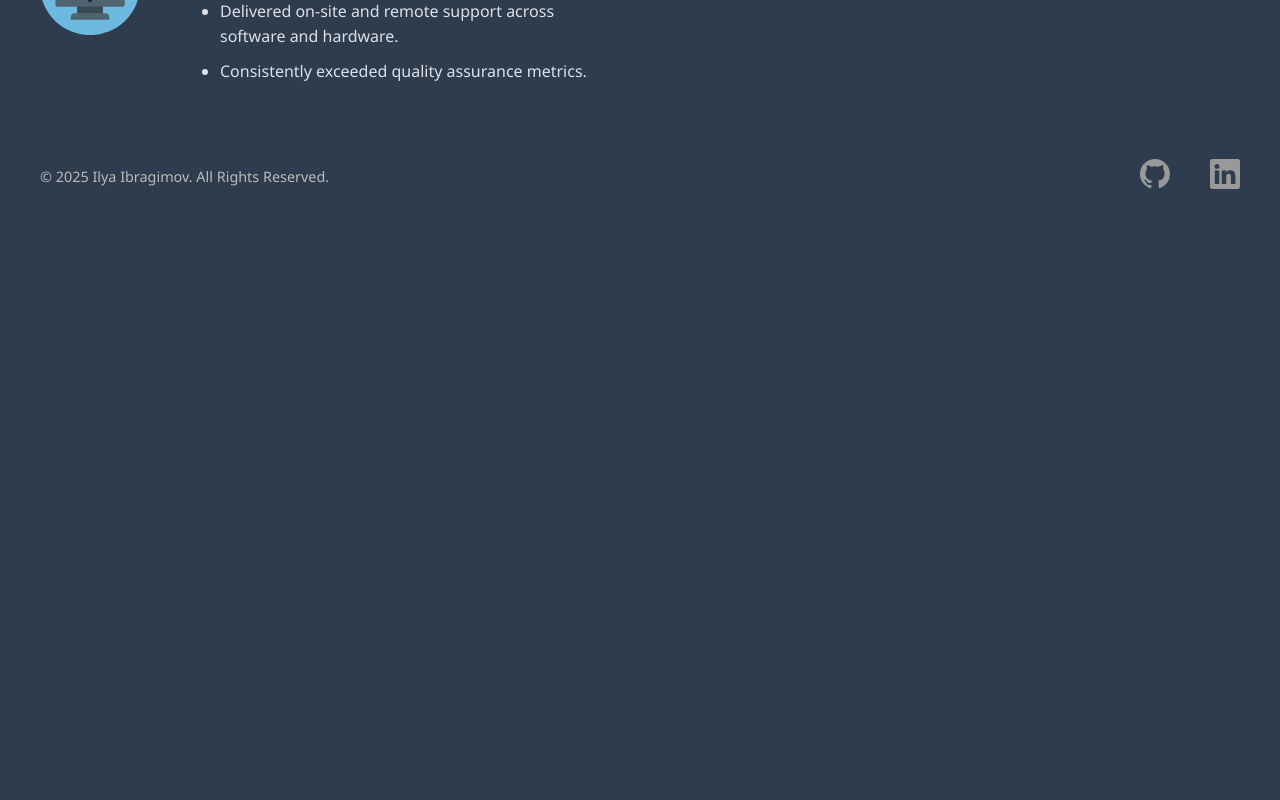
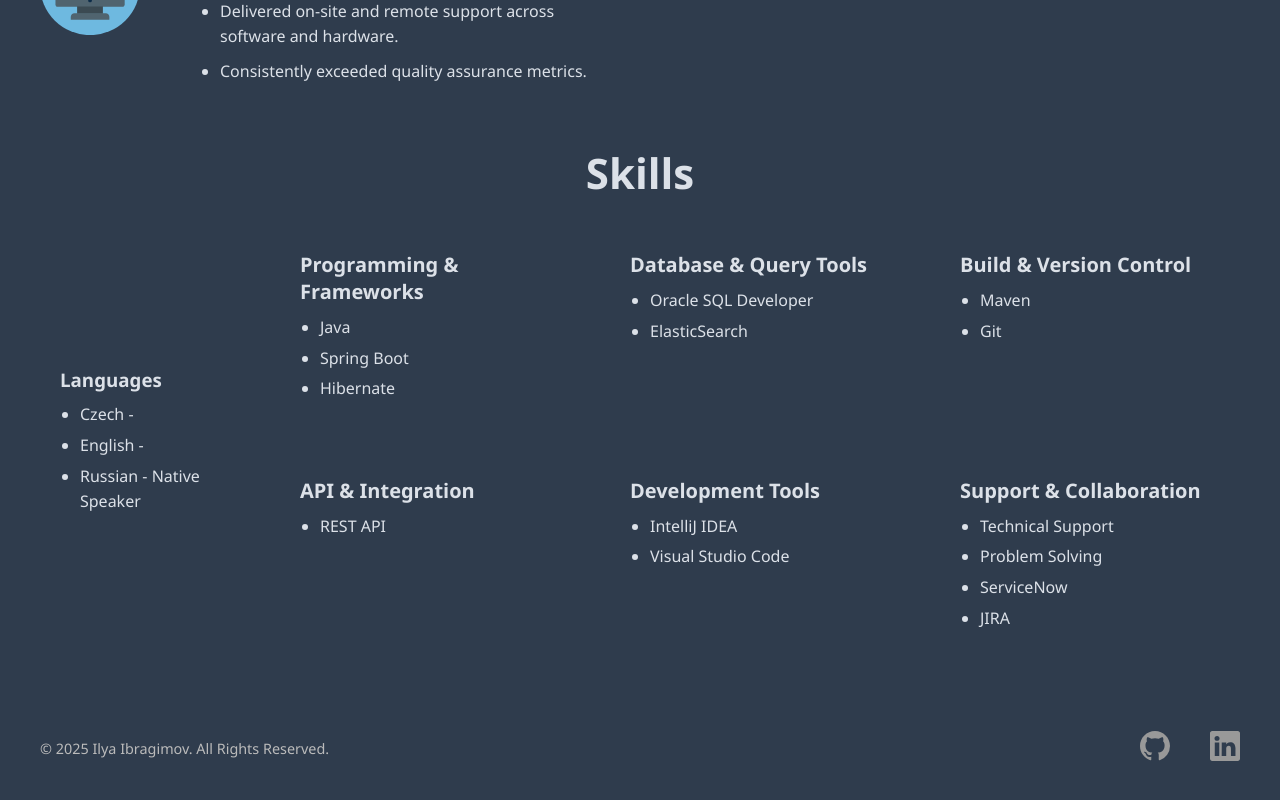
Before and after one commit to IlyaIbragimov/my-cv, a React (Vite) app: page / in a window 1280 px wide. Shown: the part 2686-3486 px from the top of the page. Before the commit the page ends 2920 px from the top, so only its background shows below. Built offline with nearby package versions, Linux system fonts and the light colour scheme.

Commit message:
added Skills section and styling for it

```diff
--- a/src/App.tsx
+++ b/src/App.tsx
@@ -4,6 +4,7 @@ import Footer from './components/Footer'
 import Intro from './components/Intro'
 import About from './components/About'
 import WorkExperience from './components/WorkExperience'
+import Skills from './components/Skills'
 
 const App: React.FC = () => {
   return (
@@ -13,6 +14,7 @@ const App: React.FC = () => {
         <Intro />
         <About />
         <WorkExperience />
+        <Skills />
       </main>
       <Footer />
     </div>
--- /dev/null
+++ b/src/components/SkillCart.tsx
@@ -0,0 +1,29 @@
+import './Skills.css'
+
+interface SkillCart {
+    title: string;
+    points: string[]
+}
+
+const SkillCart: React.FC<SkillCart> = ({title, points}) => {
+    return (
+        <>
+        <div className="skill-cart">
+            <div className='cart-wrapper'>
+                <div className='cart-title'>
+                    <h2>{title}</h2>
+                </div>
+                <div className='cart-list'>
+                    <ul>
+                        {points.map((point, index) => (
+                            <li key={index}>{point}</li>
+                        ))}
+                    </ul>
+                </div>
+            </div>
+        </div>
+        </>
+    )
+}
+
+export default SkillCart
--- /dev/null
+++ b/src/components/Skills.css
@@ -0,0 +1,91 @@
+.skill-section {
+  margin: 0 0 60px 0;
+}
+
+.skill-wrapper {
+  width: 100%;
+  padding: 0 40px;
+  color: #dce1e8;
+}
+
+.skill-title {
+  font-size: 28px;
+  margin: 0 0 30px 0;
+  text-align: center;
+}
+
+.skill-content {
+  display: grid;
+  grid-template-columns: 1fr 3fr;
+  gap: 40px;
+  max-width: 1800px;
+  margin: 0 auto;
+  align-items: start;
+}
+
+.skill-language {
+  font-size: 16px;
+  padding: 20px;
+  align-content: center;
+  min-height: 100%;
+}
+
+.language-title {
+  margin-bottom: 10px;
+}
+
+.language-list ul {
+  padding-left: 20px;
+}
+
+.language-list li {
+  line-height: 1.6;
+  margin-bottom: 5px;
+}
+
+.skill-grid {
+  display: grid;
+  grid-template-columns: repeat(3, 1fr);
+  gap: 30px;
+}
+
+.skill-cart {
+  padding: 20px;
+  min-width: 300px;
+}
+
+
+
+.cart-title h2 {
+  font-size: 20px;
+  margin-bottom: 10px;
+}
+
+.cart-list ul {
+  list-style: disc;
+  padding-left: 20px;
+}
+
+.cart-list li {
+  line-height: 1.6;
+  margin-bottom: 5px;
+}
+
+/* Mobile */
+
+@media screen and (max-width: 1024px) {
+  .skill-grid {
+    grid-template-columns: repeat(2, 1fr);
+  }
+}
+
+@media screen and (max-width: 768px) {
+  .skill-content {
+    grid-template-columns: 1fr;
+  }
+
+  .skills-title {
+    font-size: 22px;
+  }
+
+}
--- /dev/null
+++ b/src/components/Skills.tsx
@@ -0,0 +1,73 @@
+import './Skills.css';
+import SkillCart from './SkillCart'
+
+
+const Skills: React.FC = () => {
+    return(
+        <>
+        <section className='skill-section'>
+
+            <div className='skill-wrapper'>
+
+                <div className='skill-title'>
+                    <h1>Skills</h1>
+                </div>
+
+                <div className='skill-content'>
+
+                    <div className='skill-language'>
+                        <div className='language-title'>
+                            <h3>Languages</h3>
+                        </div>
+                        <div className='language-list'>
+                            <ul>
+                                <li>Czech - </li>
+                                <li>English - </li>
+                                <li>Russian - Native Speaker</li>
+                            </ul>
+                        </div>
+                    </div>
+
+                    <div className='skill-grid'>
+                        <SkillCart
+                            title='Programming & Frameworks'
+                            points={['Java', 'Spring Boot', 'Hibernate']}
+                        />
+
+                        <SkillCart
+                            title='Database & Query Tools'
+                            points={['Oracle SQL Developer', 'ElasticSearch']}
+                        />
+
+                        <SkillCart
+                            title='Build & Version Control'
+                            points={['Maven', 'Git']}
+                        />
+
+                        <SkillCart
+                            title='API & Integration'
+                            points={['REST API']}
+                        />
+
+                        <SkillCart
+                            title='Development Tools'
+                            points={['IntelliJ IDEA', 'Visual Studio Code']}
+                        />
+
+                        <SkillCart
+                            title='Support & Collaboration'
+                            points={['Technical Support', 'Problem Solving', 'ServiceNow', 'JIRA']}
+                        />
+                    </div>
+
+                </div>
+
+            </div>
+
+        </section>
+        </>
+    )
+
+}
+
+export default Skills
```
